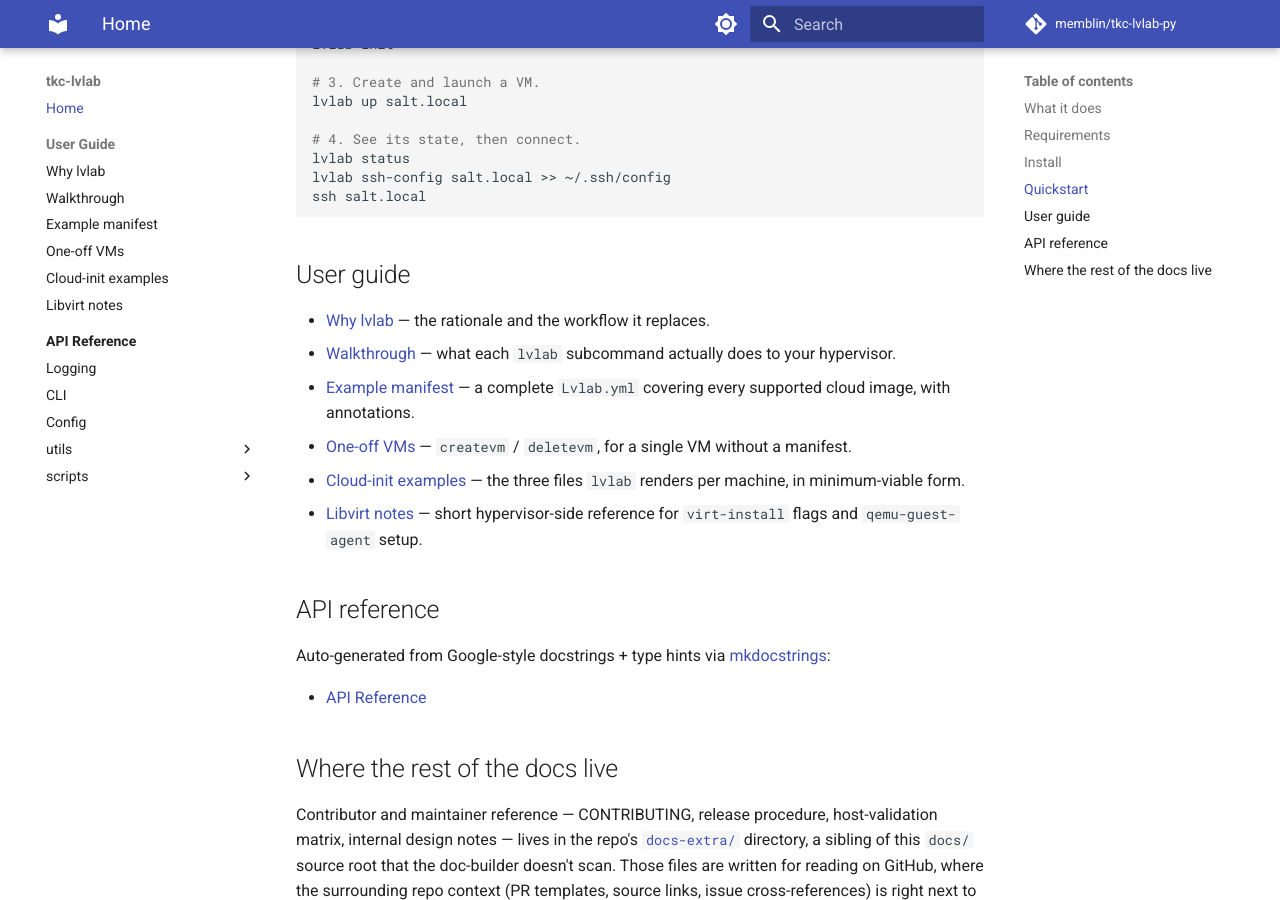
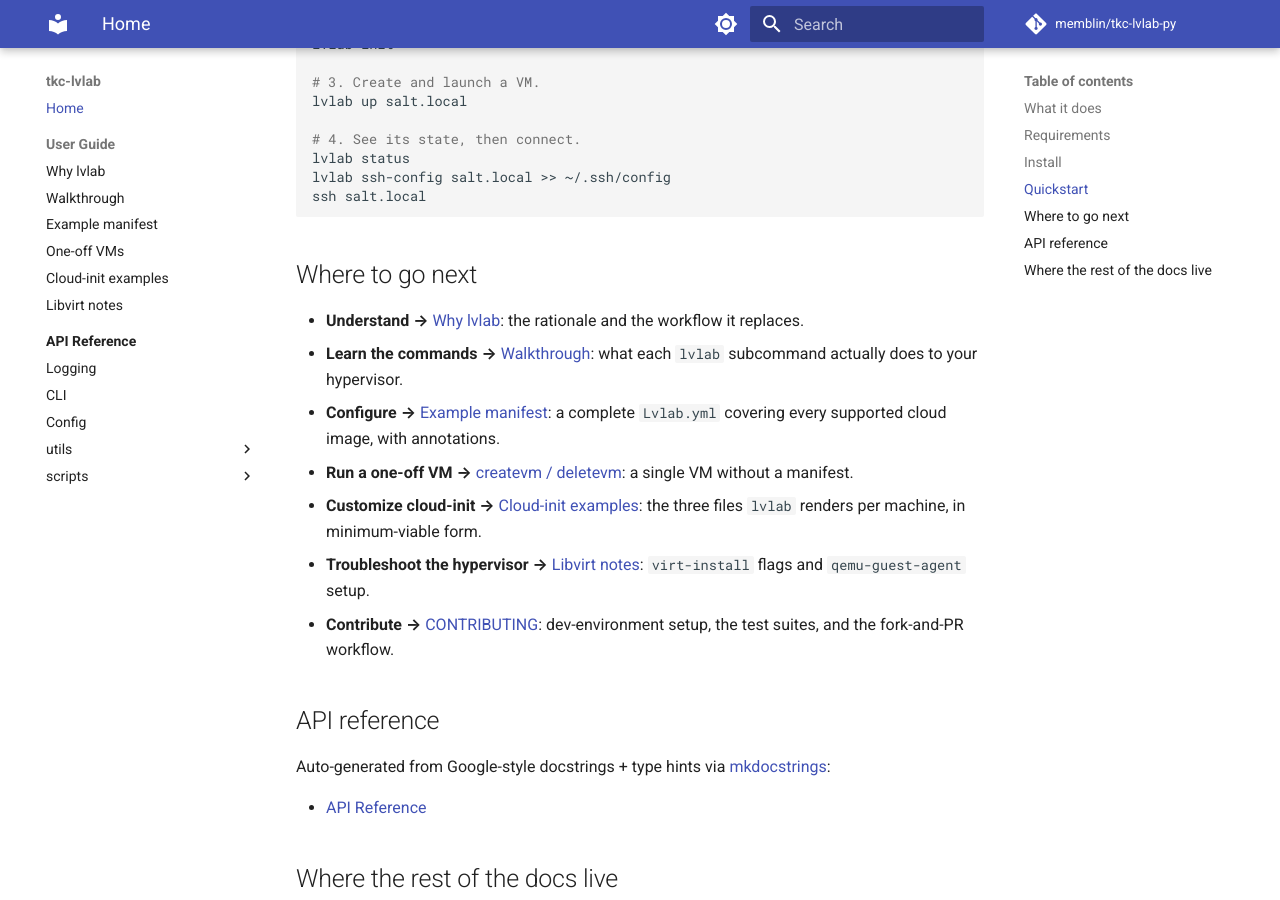
Before and after one commit to memblin/tkc-lvlab-py, an MkDocs documentation site: the page built from docs/index.md, in a window 1280 px wide and 900 px high, scrolled down 1543 px. Built offline with MkDocs 1.6.1 and Material for MkDocs 9.7.7, drawn with Linux system fonts in a browser that asks for light colours; comment, search, counter and statistics services are not loaded.

Commit message:
docs: align user/contributor docs with CLAUDE.md conventions
Follow-up to the CLAUDE.md starter merge, closing the gaps the docs audit found:

- README: add a Contributing section linking docs-extra/CONTRIBUTING.md (was
  unreachable from the README).
- docs/index.md: relabel the next-steps links by task (Understand / Learn /
  Configure / Run a one-off VM / Customize / Troubleshoot / Contribute) per the
  landing-page contract, and add a direct Contribute link to CONTRIBUTING.
- CONTRIBUTING.md: add a topic index to the sibling contributor docs (Design,
  releases, host-validation, lvscripts-survey), and reframe "Branch naming" to
  state the workflow by role/time — solo maintainer works directly on main now,
  PRs welcome, fork-and-PR is the planned model if outside contributors arrive.
  Resolves the prior contradiction with CLAUDE.md's branching rule.

Co-Authored-By: Claude Opus 4.7 (1M context) <noreply@anthropic.com>

````diff
--- a/docs/index.md
+++ b/docs/index.md
@@ -74,19 +74,22 @@ lvlab ssh-config salt.local >> ~/.ssh/config
 ssh salt.local
 ```
 
-## User guide
+## Where to go next
 
-- [Why lvlab](why.md) — the rationale and the workflow it replaces.
-- [Walkthrough](walkthrough.md) — what each `lvlab` subcommand
-    actually does to your hypervisor.
-- [Example manifest](example-manifest.md) — a complete `Lvlab.yml`
+- **Understand →** [Why lvlab](why.md): the rationale and the workflow it
+    replaces.
+- **Learn the commands →** [Walkthrough](walkthrough.md): what each `lvlab`
+    subcommand actually does to your hypervisor.
+- **Configure →** [Example manifest](example-manifest.md): a complete `Lvlab.yml`
     covering every supported cloud image, with annotations.
-- [One-off VMs](one-off-vms.md) — `createvm` / `deletevm`, for a single
-    VM without a manifest.
-- [Cloud-init examples](cloud-init-examples.md) — the three files
-    `lvlab` renders per machine, in minimum-viable form.
-- [Libvirt notes](libvirt-notes.md) — short hypervisor-side
-    reference for `virt-install` flags and `qemu-guest-agent` setup.
+- **Run a one-off VM →** [createvm / deletevm](one-off-vms.md): a single VM
+    without a manifest.
+- **Customize cloud-init →** [Cloud-init examples](cloud-init-examples.md): the
+    three files `lvlab` renders per machine, in minimum-viable form.
+- **Troubleshoot the hypervisor →** [Libvirt notes](libvirt-notes.md):
+    `virt-install` flags and `qemu-guest-agent` setup.
+- **Contribute →** [CONTRIBUTING](https://github.com/memblin/tkc-lvlab-py/blob/main/docs-extra/CONTRIBUTING.md):
+    dev-environment setup, the test suites, and the fork-and-PR workflow.
 
 ## API reference
 
````
Also changed, not shown: README.md (+6 -0 lines), docs-extra/CONTRIBUTING.md (+21 -1 lines).
